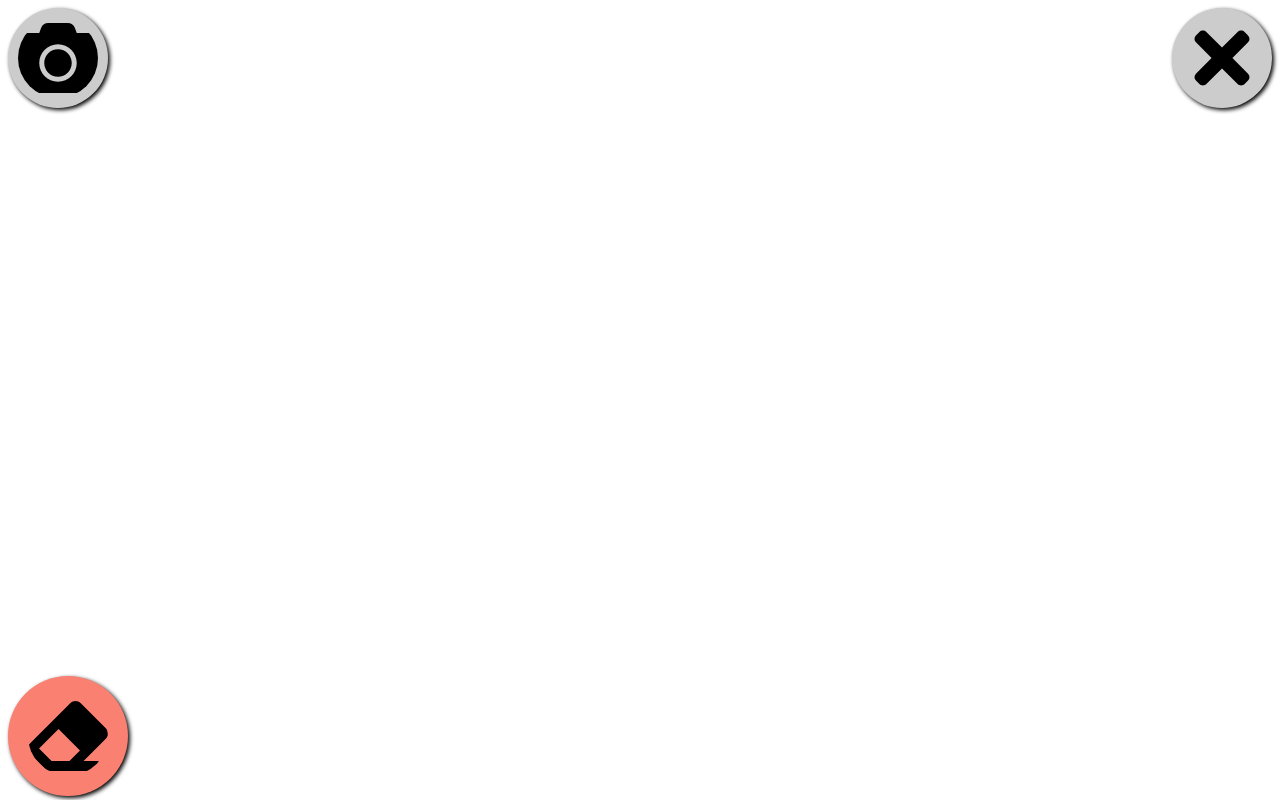
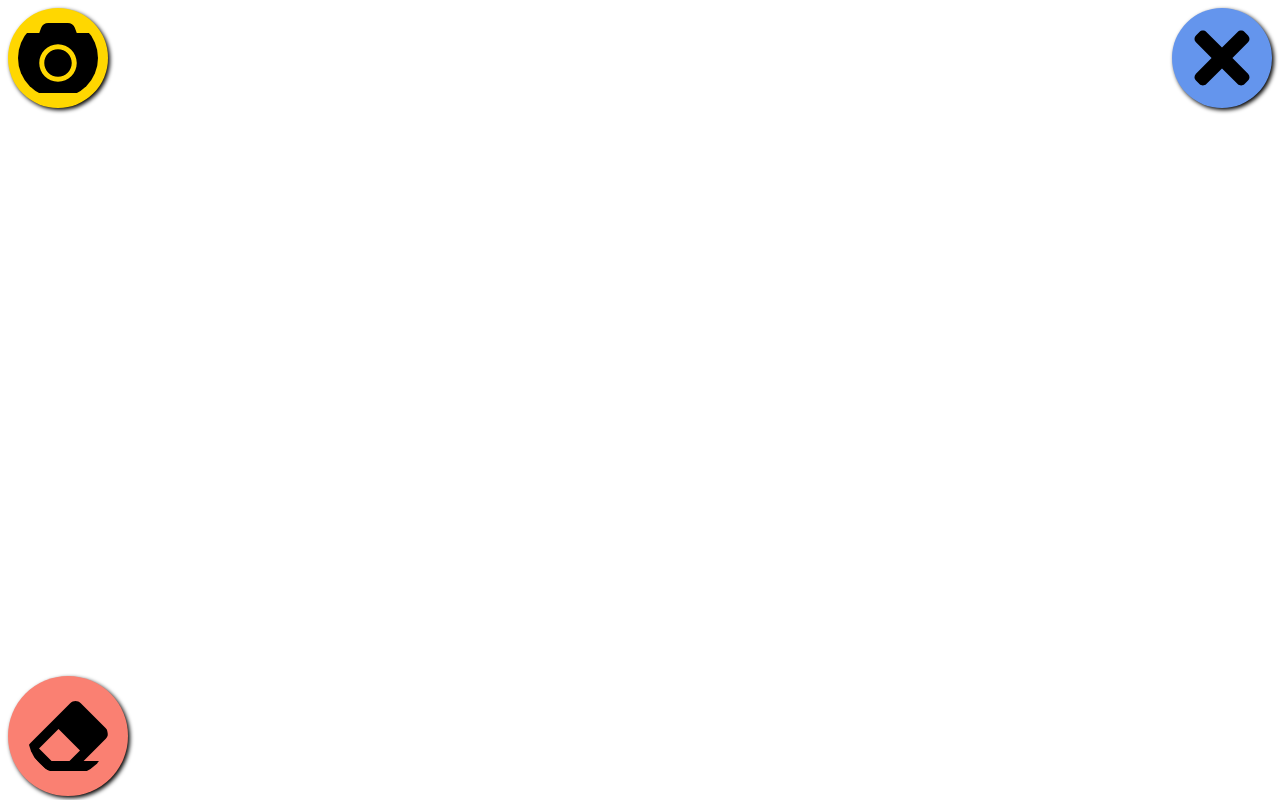
Before and after one commit to ekirbs/react-canvas, a React (Create React App) app: page / in a window 1280 px wide. Both pictures are taken after a click on the icon 1222 px from the left and 58 px from the top of the page. Built offline with nearby package versions, Linux system fonts and the light colour scheme.

Commit message:
working on button colors and css click animations

```diff
--- a/src/components/EraseBtn/erasebtn.css
+++ b/src/components/EraseBtn/erasebtn.css
@@ -1,23 +1,3 @@
-#erase {
-  margin: 10px;
-  padding: 20px;
-  border-radius: 15px;
-  background-color: salmon;
-  color: white;
-  font-size: 24px;
-  cursor: pointer;
-  text-transform: uppercase;
-  bottom: 0;
-  position: absolute;
-  width: 80vw;
-  height: 10vh;
-  /* display: block; */
-  left: 50%;
-  transform: translateX(-50%);
-  z-index: 9999;
-  box-shadow: 2px 2px 4px black;
-}
-
 .eraseBtn {
   position: absolute;
   bottom: 1vh;
@@ -31,4 +11,11 @@
   width: 10vh;
   z-index: 9999;
   box-shadow: 2px 2px 4px black;
+  transition: transform 0.2s, box-shadow 0.2s, background-color 0.2s;
 }
+
+.eraseBtn:active {
+  transform: scale(0.9);
+  box-shadow: 1px 1px 2px black;
+  background-color: #ff9999;
+}
--- a/src/components/OptionsBtn/optionsbtn.css
+++ b/src/components/OptionsBtn/optionsbtn.css
@@ -3,7 +3,7 @@
   top: 1vh;
   right: 1vh;
   padding: 10px;
-  background-color: #ccc;
+  background-color: #6495ED;
   border-radius: 50%;
   border: none;
   cursor: pointer;
@@ -11,4 +11,11 @@
   width: 10vh;
   z-index: 9999;
   box-shadow: 2px 2px 4px black;
+  transition: transform 0.2s, box-shadow 0.2s, background-color 0.2s;
 }
+
+.optionsBtn:active {
+  transform: scale(0.9);
+  box-shadow: 1px 1px 2px black;
+  background-color: #ADD8E6;
+}
--- a/src/components/ScreenshotBtn/index.js
+++ b/src/components/ScreenshotBtn/index.js
@@ -16,7 +16,7 @@ function ScreenshotBtn() {
 
   return (
     <>
-      <FaCamera className="FaCamera" onClick={takeScreenshot} />
+      <FaCamera className="screenshotBtn" onClick={takeScreenshot} />
     </>
   );
 }
--- a/src/components/ScreenshotBtn/screenshotbtn.css
+++ b/src/components/ScreenshotBtn/screenshotbtn.css
@@ -1,9 +1,9 @@
-.FaCamera {
+.screenshotBtn {
   position: absolute;
   top: 1vh;
   left: 1vh;
   padding: 10px;
-  background-color: #ccc;
+  background-color: #FFD700;
   border-radius: 50%;
   border: none;
   cursor: pointer;
@@ -11,4 +11,11 @@
   width: 10vh;
   z-index: 9999;
   box-shadow: 2px 2px 4px black;
+  transition: transform 0.2s, box-shadow 0.2s, background-color 0.2s;
 }
+
+.screenshotBtn:active {
+  transform: scale(0.9);
+  box-shadow: 1px 1px 2px black;
+  background-color: #FFFFCC;
+}
```
